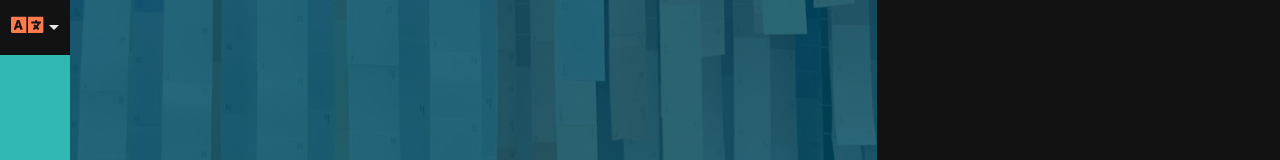
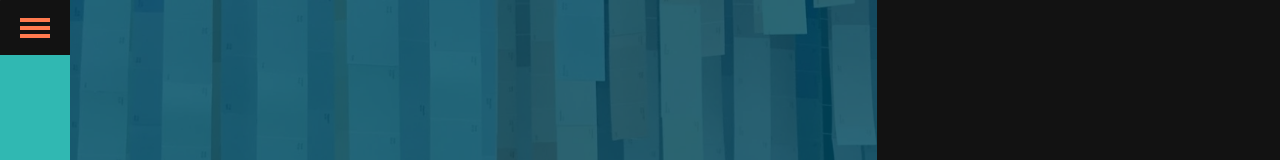
Before and after one commit to IsaacLouzeiro/web-portfolio, a Vue app: page / in a window 1280 px wide. Shown: the top 160 px of the page. Built offline with nearby package versions, Linux system fonts and the light colour scheme.

Commit message:
finalizando animacao do botao hamburguer

```diff
--- a/src/components/NavBar.vue
+++ b/src/components/NavBar.vue
@@ -1,13 +1,18 @@
 <template>
     <nav class="d-flex flex-column justify-content-between fixed-top" id="navbar">
         <div class="box-lang dropdown">
-            <button class="dropdown-toggle" type="button" id="dropdownMenuButton1" data-bs-toggle="dropdown" aria-expanded="false">
-                <font-awesome-icon :icon="['fas', 'language']" class="icon-lang" />
+            <button class="" type="button" id="dropdownMenuButton1" data-bs-toggle="dropdown" aria-expanded="false">
+                <!-- <font-awesome-icon :icon="['fas', 'language']" class="icon-lang" /> -->
+
+                <div id="hamburguerAnimation" @click="animateHamburger()">
+                    <div>
+                        <div class="t1 boxHamburguer"></div>
+                        <div class="t2 boxHamburguer"></div>
+                        <div class="t3 boxHamburguer"></div>
+                    </div>
+                </div>
+
             </button>
-            <ul class="dropdown-menu" aria-labelledby="dropdownMenuButton1">
-                <li><a class="dropdown-item" href="#">pt-br</a></li>
-                <li><a class="dropdown-item active" href="#">en-us</a></li>
-            </ul>
         </div>
 
         <ul class="nav flex-column">
@@ -38,6 +43,12 @@ export default {
     props: {
         linkedin: String,
         github: String
+    },
+
+    methods: {
+        animateHamburger() {
+            document.getElementById("hamburguerAnimation").classList.toggle("hamburguerAnimated");
+        }
     }
 }
 </script>
@@ -68,21 +79,43 @@ export default {
                 &::after {
                     color: $color5;
                 }
-            }
 
-            .dropdown-menu {
-                background-color: $color1;
-                min-width: 100px;
-                border: 0;
-                box-shadow: 1px 1px 5px rgba(117, 117, 117, 0.3);
 
-                a {
-                    color: $color5;
+                // hamburguer animation
+                #hamburguerAnimation {
+                    display: flex;
+                    width: 100%;
+                    height: 100%;
+                    justify-content: center;
+                    align-items: center;
+                    transition: all .5s;
 
-                    &:hover, &:focus {
-                        background-color: $color3
+                    .boxHamburguer {
+                        border: 2px solid;
+                        margin: 4px auto;
+                        width: 30px;
+                        position: relative;
+                    }
+                    &.hamburguerAnimated {
+                        .t1 {
+                            transform: rotate(-45deg);
+                            top: 8px;
+                        }
+                        .t2 {
+                            transform: rotate(45deg);
+                        }
+                        .t3 {
+                            transform: rotate(-45deg);
+                            bottom: 8px;
+                        }
+                    }
+
+                    &:hover {
+                        color: $color3;
                     }
                 }
+
+
             }
         }
 
```
